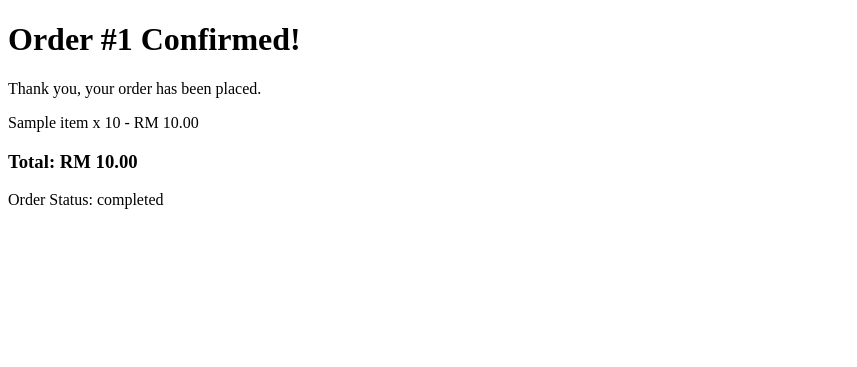
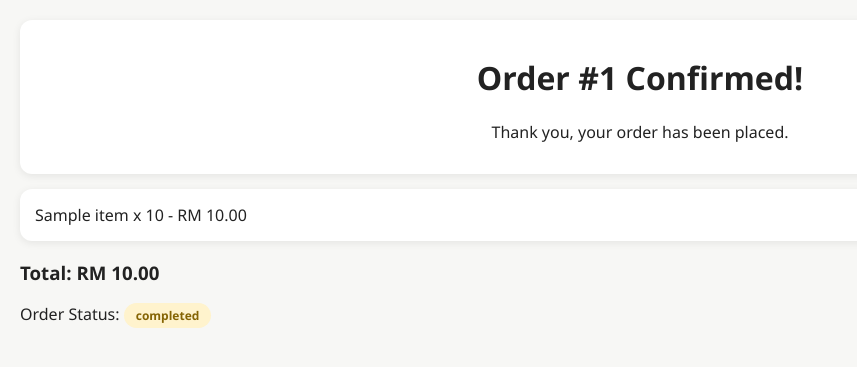
Before and after one commit to jasonnntan/ScanDine, a Laravel app: page /order/confirmation/1 in a window 1280 px wide. Shown: the top 367 px of the page, without its empty margins (0-857 px from the left). Run offline with Laravel 12, Linux system fonts and the light colour scheme; tables that the repository leaves empty hold one stand-in row (values such as "Sample post"); style sheets or scripts are compiled from the project's sources.

Commit message:
style order confirmation page

```diff
--- a/resources/views/order/confirmation.blade.php
+++ b/resources/views/order/confirmation.blade.php
@@ -3,17 +3,22 @@
 <head>
     <meta charset="utf-8">
     <title>Order Confirmed</title>
+    @vite(['resources/scss/app.scss'])
 </head>
 <body>
-    <h1>Order #{{ $order->id }} Confirmed!</h1>
-    <p>Thank you, your order has been placed.</p>
+    <div class="food-card" style="text-align: center;">
+        <h1>Order #{{ $order->id }} Confirmed!</h1>
+        <p>Thank you, your order has been placed.</p>
+    </div>
 
     @foreach ($order->orderItems as $item)
-        <p>{{ $item->item_name_snapshot }} x {{ $item->quantity }} - RM {{ number_format($item->unit_price, 2) }}</p>
+        <div class="food-card">
+            {{ $item->item_name_snapshot }} x {{ $item->quantity }} - RM {{ number_format($item->unit_price, 2) }}
+        </div>
     @endforeach
 
     <h3>Total: RM {{ number_format($order->total_amount, 2) }}</h3>
 
-    <p>Order Status: {{ $order->order_status }}</p>
+    <p>Order Status: <span class="badge badge-pending">{{ $order->order_status }}</span></p>
 </body>
 </html>
```
